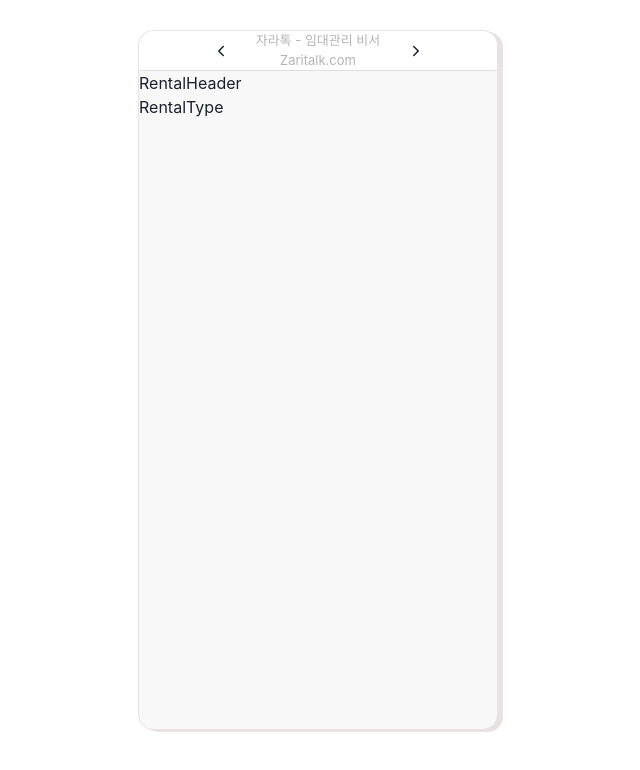
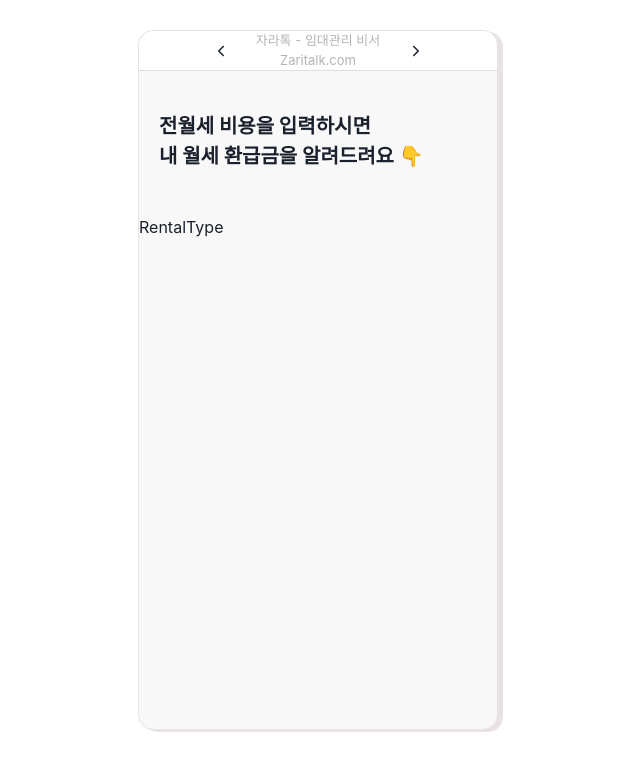
Before and after one commit to pjh1011409/callbuslab-codingtest, a React (Create React App) app: page /rentalPage in a window 1280 px wide. Shown: the top 770 px of the page, without its empty margins (322-962 px from the left). Built offline with nearby package versions, Linux system fonts and the light colour scheme.

Commit message:
Feat(header): Create header in rentalpage

```diff
--- a/src/components/Rental/Header.tsx
+++ b/src/components/Rental/Header.tsx
@@ -1,7 +1,12 @@
 import React from 'react';
+import { HeaderWrapper } from '../../styles/Rental.style';
 
 const RentalHeader = () => {
-  return <div>RentalHeader</div>;
+  return (
+    <HeaderWrapper>
+      전월세 비용을 입력하시면 <br />내 월세 환급금을 알려드려요 👇
+    </HeaderWrapper>
+  );
 };
 
 export default RentalHeader;
```
